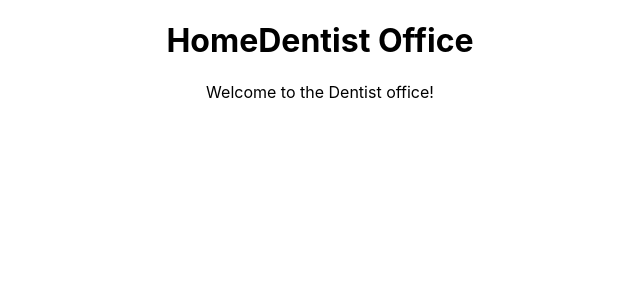
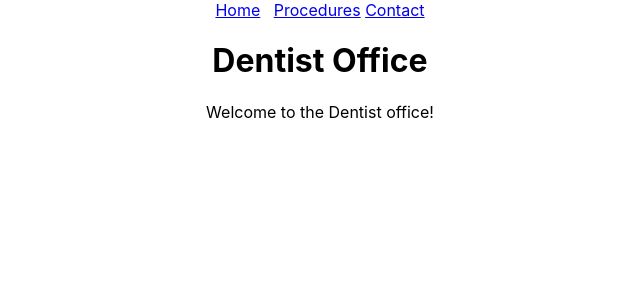
Before and after one commit to adam-weiler/dentist, a React (Create React App) app: page / in a window 1280 px wide. Shown: the top 300 px of the page, without its empty margins (320-960 px from the left). Built offline with nearby package versions, Linux system fonts and the light colour scheme.

Commit message:
Using link and spacing between links.

```diff
--- a/src/App.js
+++ b/src/App.js
@@ -2,11 +2,11 @@ import React from 'react';
 // import logo from './logo.svg';
 import './App.css';
 
-import { BrowserRouter as Router, Route, Switch } from 'react-router-dom';
+import { BrowserRouter as Router, Route, Switch, Link } from 'react-router-dom';
 
 import Home from './pages/Home';
 import Contact from './pages/Contact';
-import Procedures from './pages/Home';
+import Procedures from './pages/Procedures';
 
 function App() {
   return (
@@ -14,8 +14,17 @@ function App() {
       <div className="App">
 
         <nav>
-
-
+          {/*
+            The three different types of whitespace are:
+            &nbsp;
+            {' '}
+            Import react-add-space and use it there. :(
+           */}
+          <Link to='/'>Home</Link>   {/* This is like an a href */}
+          &nbsp;  {/* Fred prefers this method. */}
+          <Link to='/procedures'>Procedures</Link>
+          {' '}
+          <Link to='/contact'>Contact</Link>
         </nav>
 
         <Switch>
--- a/src/pages/Contact.js
+++ b/src/pages/Contact.js
@@ -3,8 +3,8 @@ import React from 'react';
 const Contact = () => {
     return(
         <>
-            <h1>ContactDentist Office</h1>
-            <p>Welcome to the Dentist office!</p>
+            <h1>Contact</h1>
+            <p>Contacts</p>
         </>
     )
 }
--- a/src/pages/Home.js
+++ b/src/pages/Home.js
@@ -3,7 +3,7 @@ import React from 'react';
 const Home = () => {
     return(
         <>
-            <h1>HomeDentist Office</h1>
+            <h1>Dentist Office</h1>
             <p>Welcome to the Dentist office!</p>
         </>
     )
--- a/src/pages/Procedures.js
+++ b/src/pages/Procedures.js
@@ -3,8 +3,8 @@ import React from 'react';
 const Procedure = () => {
     return(
         <>
-            <h1>ProceduresDentist Office</h1>
-            <p>Welcome to the Dentist office!</p>
+            <h1>Procedures</h1>
+            <p>Procedures</p>
         </>
     )
 }
```
